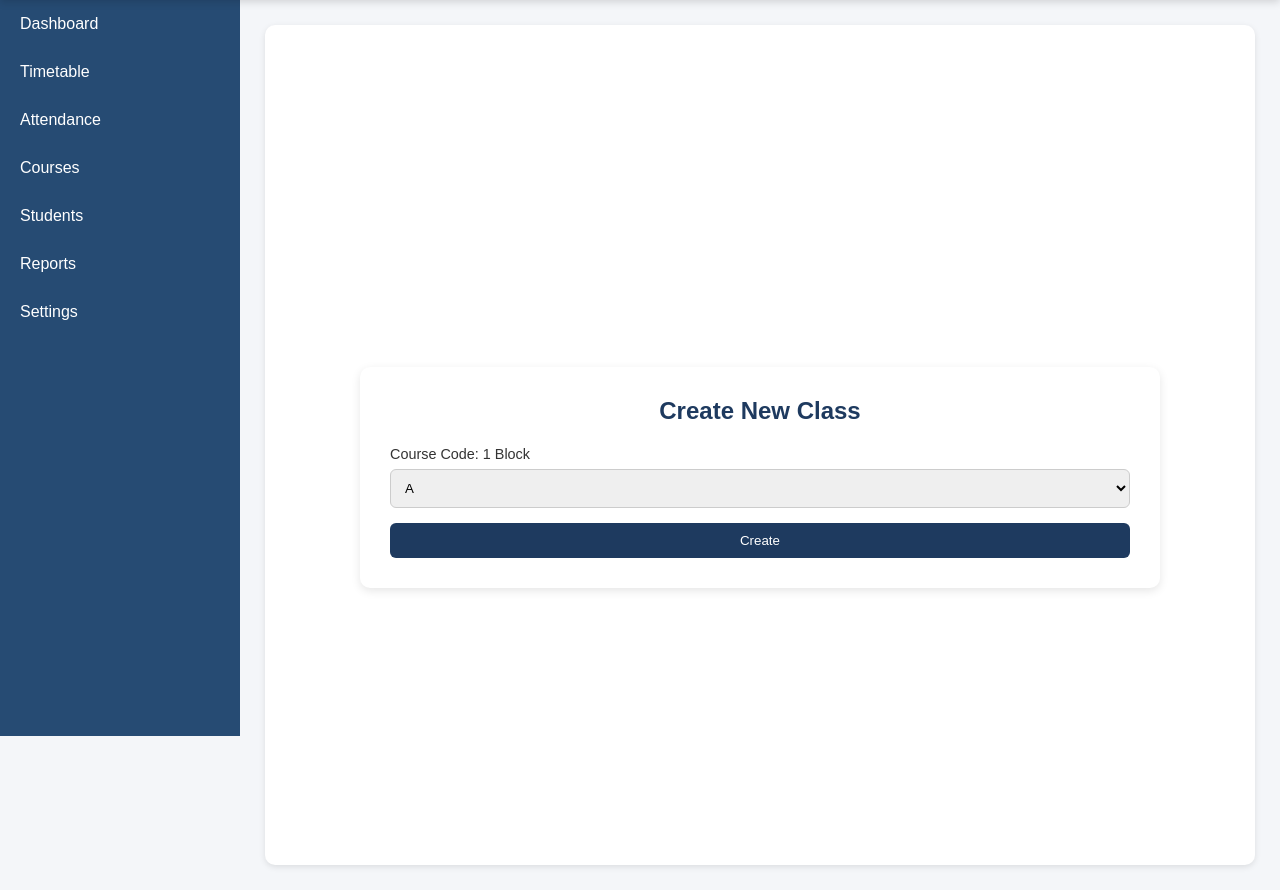
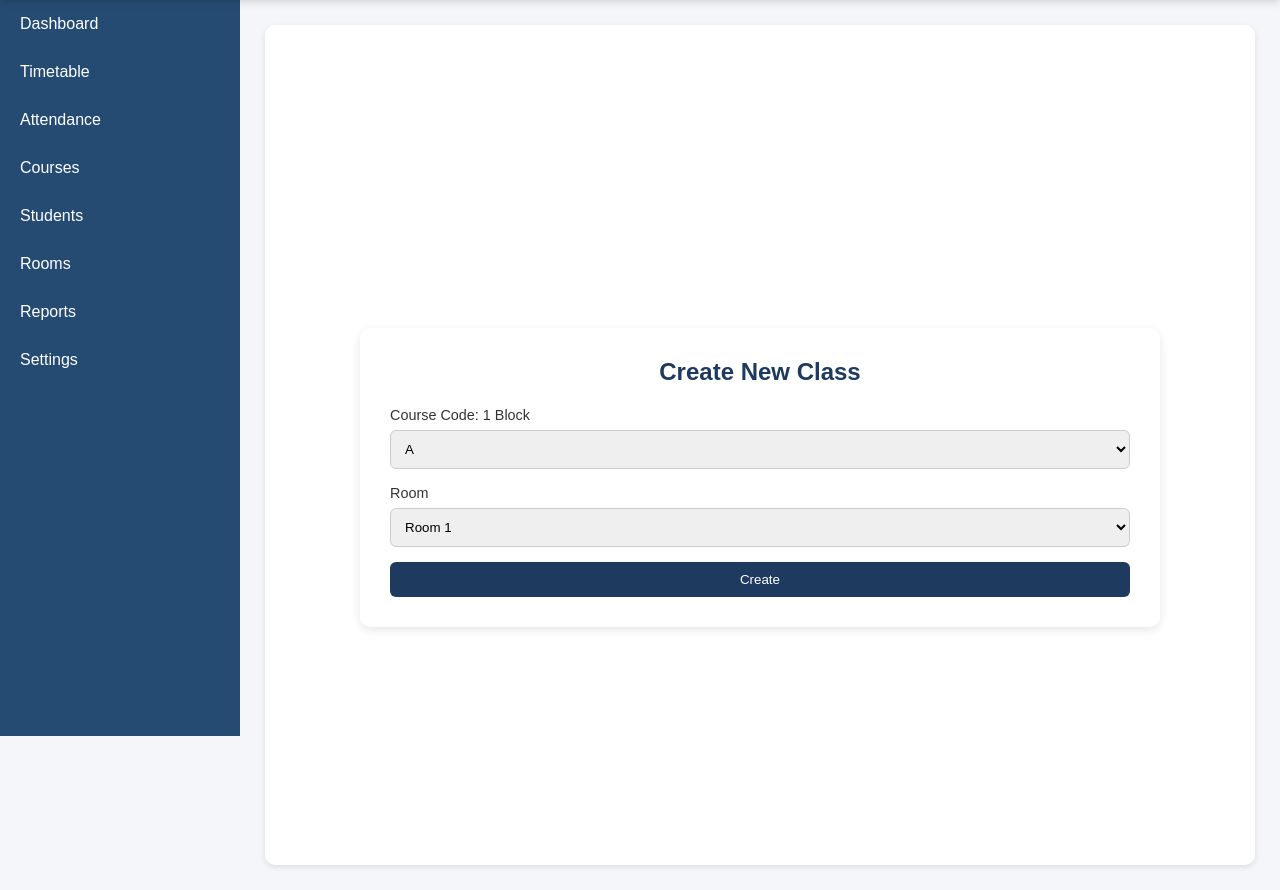
Before and after one commit to sick-with-bloom/NEA-web, a Flask app: a page that uses templates/base.html in a window 1280 px wide. Shown: the part 64-954 px from the top of the page. Run offline with Flask 3, Linux system fonts and the light colour scheme; a user stored in the database is signed in; data comes from the database, SQL or seed files in the repository; both versions use the stored data as it was after the commit; parts of the project's set-up code (start-up, migrations or seed data) failed here and were passed over.

Commit message:
rooms page

```diff
--- a/app.py
+++ b/app.py
@@ -32,21 +32,46 @@ def courses():
         return redirect(redirect_url)
         #return redirect(url_for("dashboard"))
 
+@app.route("/rooms", methods=["GET","POST"])
+def rooms():
+    if request.method == "GET":
+        from libraries.tools.admin import get_rooms, get_departments
+        room_list = get_rooms()
+        department_list = get_departments()
+        return render_template("room_list.html", room_list = room_list, department_list = department_list)
+    else:
+        department_id = request.form.get("department")
+        return redirect(f"/rooms/department_id={department_id}")
+    #return redirect(url_for("dashboard"))
+
+@app.route("/rooms/department_id=<department_id>",  methods=["GET","POST"])
+def rooms_by_department(department_id):
+    if request.method == "GET":
+        from libraries.tools.admin import get_rooms_by_department, get_departments
+        room_list = get_rooms_by_department(department_id)
+        department_list = get_departments()
+        return render_template("room_list.html", room_list=room_list, department_list=department_list)
+    else:
+        department_id = request.form.get("department")
+        return redirect(f"/rooms/department_id={department_id}")
+
+
 @app.route("/classes/new/course=<course_id>", methods=["GET","POST"])
 def new_class(course_id):
     if request.method == "GET":
-        return render_template("class_new.html", course_id = course_id)
+        from libraries.tools.admin import get_rooms_by_course_id
+        rooms = get_rooms_by_course_id(course_id)
+        return render_template("class_new.html", course_id = course_id, rooms = rooms)
     else:
         block = request.form.get("block")
+        room = request.form.get("room")
 
         from libraries.tools.admin import add_new_class
 
-        add_new_class([block, course_id])
+        add_new_class([block, course_id, room])
 
         redirect_url = f"/courses/id={course_id}"
         return redirect(redirect_url)
-
-
 
 @app.route("/courses/subject=<subject_id>" ,methods = ["POST","GET"])
 def courses_subject(subject_id):
--- a/libraries/tools/admin.py
+++ b/libraries/tools/admin.py
@@ -162,9 +162,49 @@ def get_students_by_course(course_id):
     return students
 
 def add_new_class(class_information):
-    from libraries.tools.database import execute_query_add
+    from libraries.tools.database import execute_query_add, execute_query_one
     block = class_information[0]
     course_id = class_information[1]
+    room_number = class_information[2]
+
     query = ("INSERT INTO class (block, course_id) "
              "VALUES (?, ?)")
     execute_query_add(query, (block, course_id, ))
+
+    query = "SELECT class_id FROM class ORDER BY class_id DESC"
+    class_id = execute_query_one(query, ())[0]
+
+    query = ("INSERT INTO room_booking (room_number, class_id) "
+             "VALUES (?, ?)")
+    execute_query_add(query, (room_number, class_id, ))
+
+def get_rooms_by_course_id(course_id):
+    from libraries.tools.database import  execute_query_all
+    query = ("SELECT * FROM room, department, course, subject "
+             "WHERE room.department_id = department.department_id "
+             "AND course.subject_id = subject.subject_id "
+             "AND subject.department_id = department.department_id "
+             "AND course.course_id = ?")
+    rooms = execute_query_all(query, (course_id, ))
+    return rooms
+
+def get_rooms():
+    from libraries.tools.database import execute_query_all
+    query = ("SELECT room_number, department_name FROM room, department "
+             "WHERE room.department_id = department.department_id")
+    rooms = execute_query_all(query, ())
+    return rooms
+
+def get_rooms_by_department(department_id):
+    from libraries.tools.database import execute_query_all
+    query = ("SELECT room_number, department_name FROM room, department "
+             "WHERE room.department_id = department.department_id "
+             "AND department.department_id = ?")
+    rooms = execute_query_all(query, (department_id,))
+    return rooms
+
+def get_departments():
+    from libraries.tools.database import execute_query_all
+    query = "SELECT * FROM department"
+    departments = execute_query_all(query, ())
+    return departments
--- a/templates/base.html
+++ b/templates/base.html
@@ -30,8 +30,10 @@
             <a href="{{ url_for('attendance') }}">Attendance</a>
             <a href="{{ url_for('courses') }}">Courses</a>
             <a href="{{ url_for('students') }}">Students</a>
+            <a href="{{ url_for('rooms') }}">Rooms</a>
             <a href="{{ url_for('reports') }}">Reports</a>
             <a href="{{ url_for('settings') }}">Settings</a>
+
         </aside>
     {% endif %}
 
--- a/templates/class_new.html
+++ b/templates/class_new.html
@@ -21,6 +21,14 @@
                 </select>
             </label>
 
+            <label>Room
+                <select name="room">
+                    {% for room in rooms %}
+                        <option value="{{ room[0] }}">Room {{ room[0] }}</option>
+                    {% endfor %}
+                </select>
+            </label>
+
             <button type="submit">Create</button>
         </form>
     </div>
```
Also changed, not shown: data_tools.py (+27 -18 lines), templates/room_list.html (added, +38 -0 lines), database.db.
